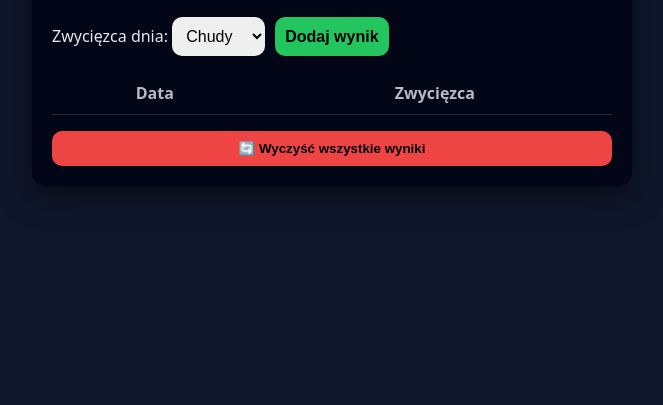
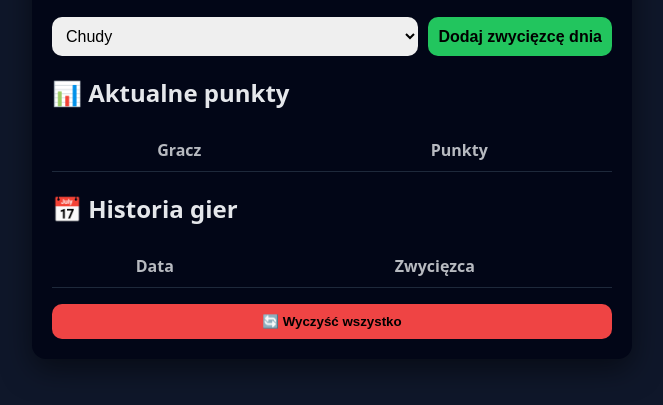
Before and after one commit to tomasz-belech/Tabela-wynikow-pokera, a plain HTML site: page index.html in a window 1280 px wide. Shown: the part 99-504 px from the top of the page, without its empty margins (308-971 px from the left). Drawn offline with Linux system fonts and the light colour scheme.

Commit message:
Update index.html

```diff
--- a/index.html
+++ b/index.html
@@ -12,13 +12,22 @@
     <h1>♠ Poker – wyniki ♣</h1>
 
     <div class="add-result">
-      <label>
-        Zwycięzca dnia:
-        <select id="winnerSelect"></select>
-      </label>
-      <button id="addResult">Dodaj wynik</button>
+      <select id="winnerSelect"></select>
+      <button id="addResult">Dodaj zwycięzcę dnia</button>
     </div>
 
+    <h2>📊 Aktualne punkty</h2>
+    <table>
+      <thead>
+        <tr>
+          <th>Gracz</th>
+          <th>Punkty</th>
+        </tr>
+      </thead>
+      <tbody id="scores"></tbody>
+    </table>
+
+    <h2>📅 Historia gier</h2>
     <table>
       <thead>
         <tr>
@@ -29,7 +38,7 @@
       <tbody id="results"></tbody>
     </table>
 
-    <button class="reset" id="reset">🔄 Wyczyść wszystkie wyniki</button>
+    <button class="reset" id="reset">🔄 Wyczyść wszystko</button>
   </div>
 
   <script src="script.js"></script>
```
